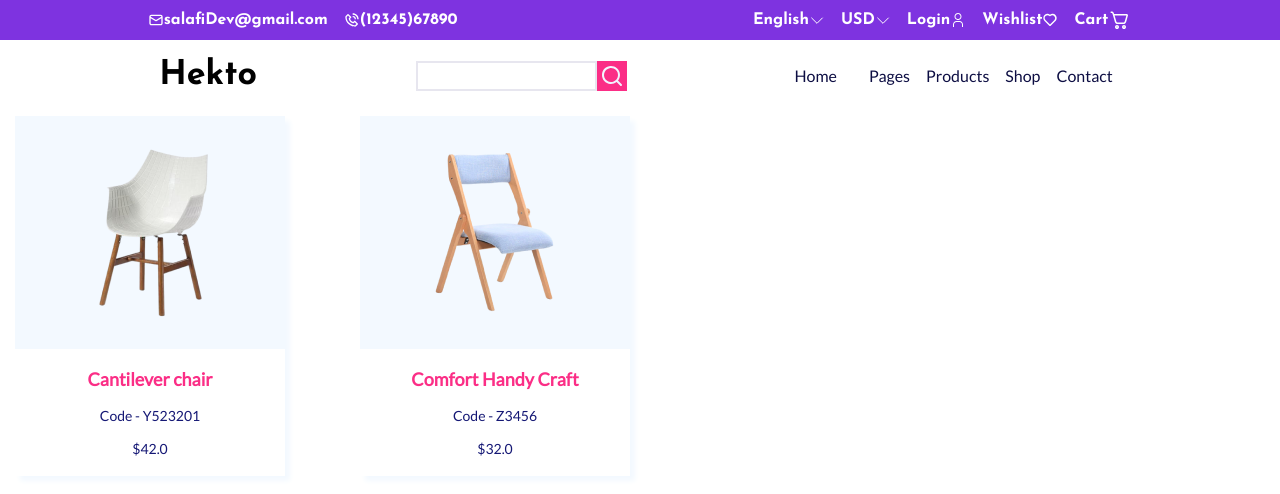
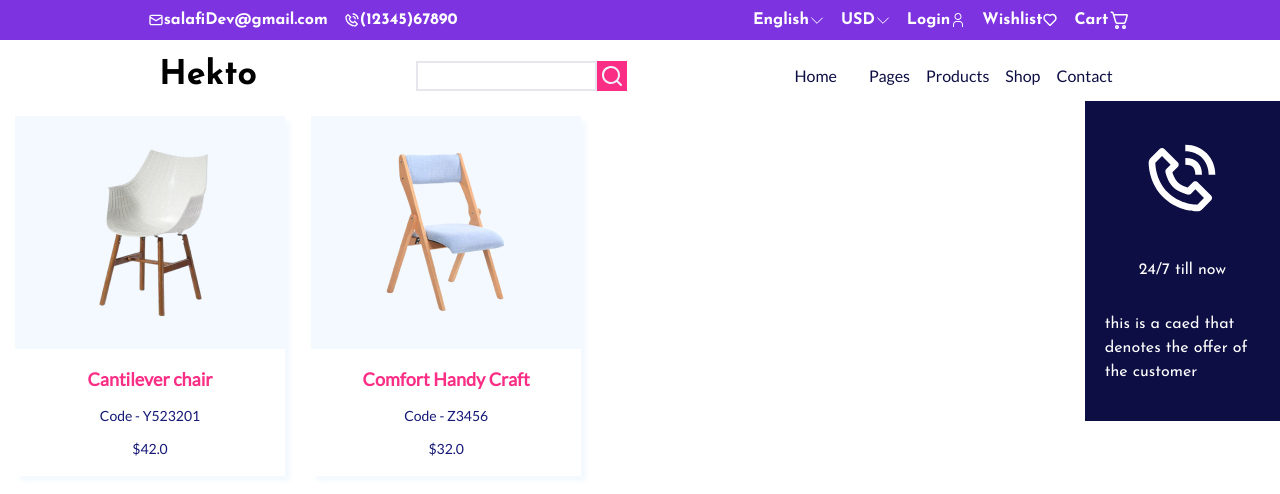
Before and after one commit to AOMuiz/salaficommerce, a React (Create React App) app: page / in a window 1280 px wide. Shown: the top 494 px of the page. Built offline with nearby package versions, Linux system fonts and the light colour scheme.

Commit message:
import OfferCard component and an image. passed some props to the imported OfferCard component

```diff
--- a/src/App.js
+++ b/src/App.js
@@ -3,6 +3,8 @@ import GlobalStyle from "./constants/styles/global";
 import cantileverChair from "./assets/images/cantileverChair.png";
 import comfortHandy from "./assets/images/comfortHandyChair.png";
 import Navbar from "./components/nav";
+import OfferCard from "./components/cards/OfferCard";
+import vector from "./assets/icon/phone-call.svg";
 
 function App() {
   return (
@@ -23,6 +25,11 @@ function App() {
             price="$32.0"
           />
         </div>
+        <OfferCard
+          url={vector}
+          title="24/7 till now"
+          subtitle="this is a caed that denotes the offer of the customer"
+        />
       </div>
       <GlobalStyle />
     </>
--- /dev/null
+++ b/src/components/cards/OfferCard.js
@@ -0,0 +1,61 @@
+import react from "react";
+import styled from "styled-components";
+import { colors } from "../../constants/colors";
+
+const OfferCard = ({ url, title, subtitle }) => {
+  return (
+    <CardContainer>
+      <ImageContainer>
+        <Image src={url} alt="" />
+      </ImageContainer>
+      <TextContiner>
+        <Title>{title}</Title>
+        <SubTitle>{subtitle}</SubTitle>
+      </TextContiner>
+    </CardContainer>
+  );
+};
+
+export default OfferCard;
+
+const CardContainer = styled.div`
+  width: 27rem;
+  height: 32rem;
+  background-color: ${colors.lightBlack};
+  display: flex;
+  justify-content: center;
+  flex-direction: column;
+  align-items: center;
+  cursor: pointer;
+
+  & :hover {
+    transition: 0.5s ease-in-out;
+    box-shadow: 0.5rem 0.5rem 1rem ${colors.offBlue};
+  }
+`;
+
+const ImageContainer = styled.div`
+  display: flex;
+  flex-direction: row-reverse;
+`;
+
+const Image = styled.img`
+  width: 12rem;
+  height: 12rem;
+  padding-bottom: 4rem;
+`;
+
+const TextContiner = styled.div`
+  display: flex;
+  flex-direction: column;
+`;
+
+const Title = styled.div`
+  color: ${colors.white};
+  align-self: center;
+`;
+
+const SubTitle = styled.div`
+  color: ${colors.white};
+  padding: 3rem 2rem 0rem 2rem;
+`;
```
